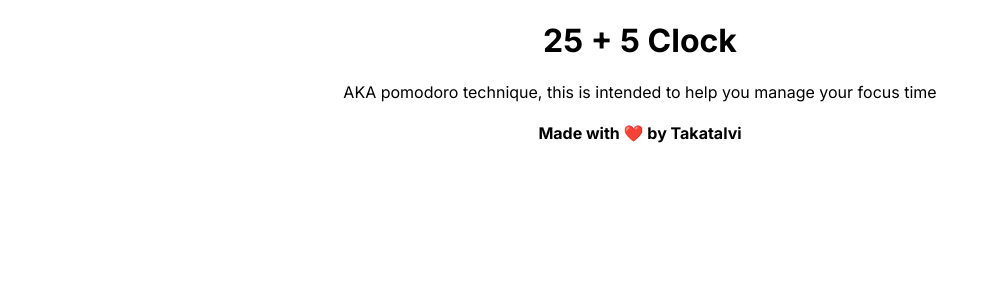
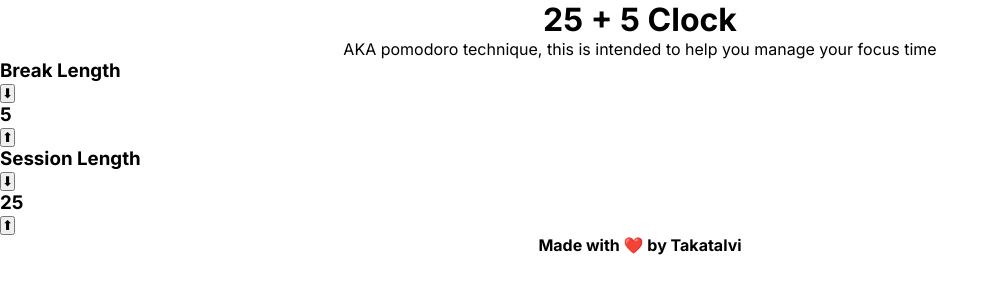
Before and after one commit to alvarofelipe12/free-code-camp-course, a Next.js app: page / in a window 1280 px wide. Shown: the top 300 px of the page, without its empty margins (0-999 px from the left). Built offline with nearby package versions, Linux system fonts and the light colour scheme.

Commit message:
US 1 to 4

```diff
--- a/app/globals.css
+++ b/app/globals.css
@@ -1,3 +1,14 @@
+* {
+  box-sizing: border-box;
+  padding: 0;
+  margin: 0;
+}
+
+html,
+body {
+  max-width: 100vw;
+  overflow-x: hidden;
+}
 /* :root {
   --max-width: 1100px;
   --border-radius: 12px;
@@ -73,18 +84,6 @@
   }
 }
 
-* {
-  box-sizing: border-box;
-  padding: 0;
-  margin: 0;
-}
-
-html,
-body {
-  max-width: 100vw;
-  overflow-x: hidden;
-}
-
 body {
   color: rgb(var(--foreground-rgb));
   background: linear-gradient(
--- a/app/page.js
+++ b/app/page.js
@@ -1,7 +1,25 @@
 export default function Home() {
+  let breakLength = 5;
+  let sessionLength = 25;
   return (
-    <div className="header">
+    <div className="grid">
       {/* here's a comment */}
+      <div className="container">
+        <h3 className="" id="break-label">Break Length</h3>
+        <div className="sub-container">
+          <button type="button" className="" id="break-decrement">⬇</button>
+          <h3 className="">{breakLength}</h3>
+          <button type="button" className="" id="break-increment">⬆</button>
+        </div>
+      </div>
+      <div className="container">
+        <h3 className="" id="session-label">Session Length</h3>
+        <div className="sub-container">
+          <button type="button" className="" id="session-decrement">⬇</button>
+          <h3 className="">{sessionLength}</h3>
+          <button type="button" className="" id="session-increment">⬆</button>
+        </div>
+      </div>
     </div>
   );
 }
```
